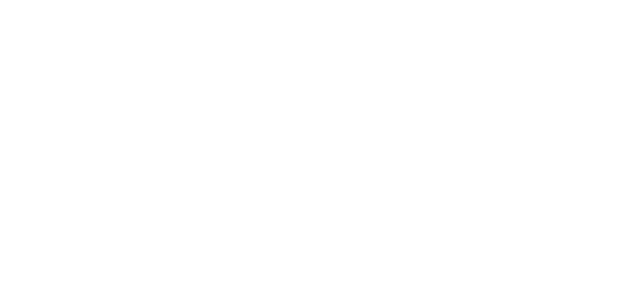
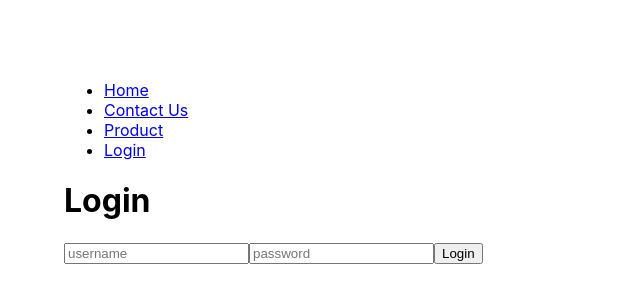
Before and after one commit to earth824/cc9-react-create-react-app, a React (Create React App) app: page /login in a window 1280 px wide. Shown: the top 302 px of the page, without its empty margins (0-640 px from the left). Built offline with nearby package versions, Linux system fonts and the light colour scheme; the HTML template or start-up script is replaced by a standard one.

Commit message:
complete

```diff
--- a/package.json
+++ b/package.json
@@ -8,6 +8,7 @@
     "@testing-library/user-event": "^12.8.3",
     "react": "^17.0.2",
     "react-dom": "^17.0.2",
+    "react-router-dom": "^5.2.0",
     "react-scripts": "4.0.3",
     "web-vitals": "^1.1.2"
   },
--- a/src/App.js
+++ b/src/App.js
@@ -1,7 +1,50 @@
 import './App.css';
+import { BrowserRouter, Switch, Route, Link } from 'react-router-dom';
+import Home from './pages/Home';
+import ContactUs from './pages/ContactUs';
+import Product from './pages/Product';
+import Login from './pages/Login';
+import { useState } from 'react';
 
+// '/' render Home
+// '/contact' render ContactUs
+// '/product' render Product
 function App() {
-  return <div></div>;
+  const [state, setState] = useState('state from App');
+  return (
+    <div style={{ padding: '4rem' }}>
+      <BrowserRouter>
+        <ul>
+          <li>
+            <Link to={{ pathname: '/' }}>Home</Link>
+            {/* <a href="/">Home</a> */}
+          </li>
+          {/* <li>
+          <a href="/" onClick={e => e.preventDefault()}>Home a tag</a>
+        </li> */}
+          <li>
+            <Link to="/CONTACT/aba">Contact Us</Link>
+          </li>
+          <li>
+            <Link to="/product/2">Product</Link>
+          </li>
+          <li>
+            <Link to="/login">Login</Link>
+          </li>
+        </ul>
+        <Switch>
+          {/* /abcd /product /about-us /contactor */}
+          {/* /CONTACT */}
+          <Route path="/contact" component={ContactUs} />
+          <Route path="/contact" render={props => <ContactUs state={state} {...props} />} />
+          {/* /product/2 , id is 2*/}
+          <Route path="/product/:id" component={Product} />
+          <Route path="/login" component={Login} />
+          <Route path="/" component={Home} />
+        </Switch>
+      </BrowserRouter>
+    </div>
+  );
 }
 
 export default App;
--- /dev/null
+++ b/src/pages/ContactUs.js
@@ -0,0 +1,10 @@
+function ContactUs(props) {
+  console.log(props);
+  return (
+    <div>
+      <h1>Contact Us {props.state}</h1>
+    </div>
+  );
+}
+
+export default ContactUs;
--- /dev/null
+++ b/src/pages/Home.js
@@ -0,0 +1,16 @@
+import { useLocation } from 'react-router-dom';
+
+function Home() {
+  const location = useLocation();
+  // const { state } = useLocation();
+  console.log(location);
+  return (
+    <div>
+      <h1>Home</h1>
+      <p>Welcome back !!. you have {location.state?.point} points</p>
+      {/* <p>Welcome back !!. you have {state ?? state.point} points</p> */}
+    </div>
+  );
+}
+
+export default Home;
--- /dev/null
+++ b/src/pages/Login.js
@@ -0,0 +1,27 @@
+import { useHistory } from 'react-router-dom';
+
+function Login(props) {
+  const history = useHistory();
+
+  const handleSubmitLogin = e => {
+    e.preventDefault();
+    // logic for authenticate
+    // data : point => 200
+
+    // case: success login redirect to / (home)
+    // history.push('/?name=john');
+    history.push({ pathname: '/', search: '?name=john', state: { point: 200 } });
+  };
+  return (
+    <>
+      <h1>Login</h1>
+      <form onSubmit={handleSubmitLogin}>
+        <input type="text" placeholder="username" />
+        <input type="text" placeholder="password" />
+        <button>Login</button>
+      </form>
+    </>
+  );
+}
+
+export default Login;
--- /dev/null
+++ b/src/pages/Product.js
@@ -0,0 +1,13 @@
+import { useParams } from 'react-router-dom';
+
+function Product() {
+  const params = useParams();
+  console.log(params.id);
+  return (
+    <div>
+      <h1>Product</h1>
+    </div>
+  );
+}
+
+export default Product;
```
Also changed, not shown: 1 other file (tests, documents, lock files or other folders).
